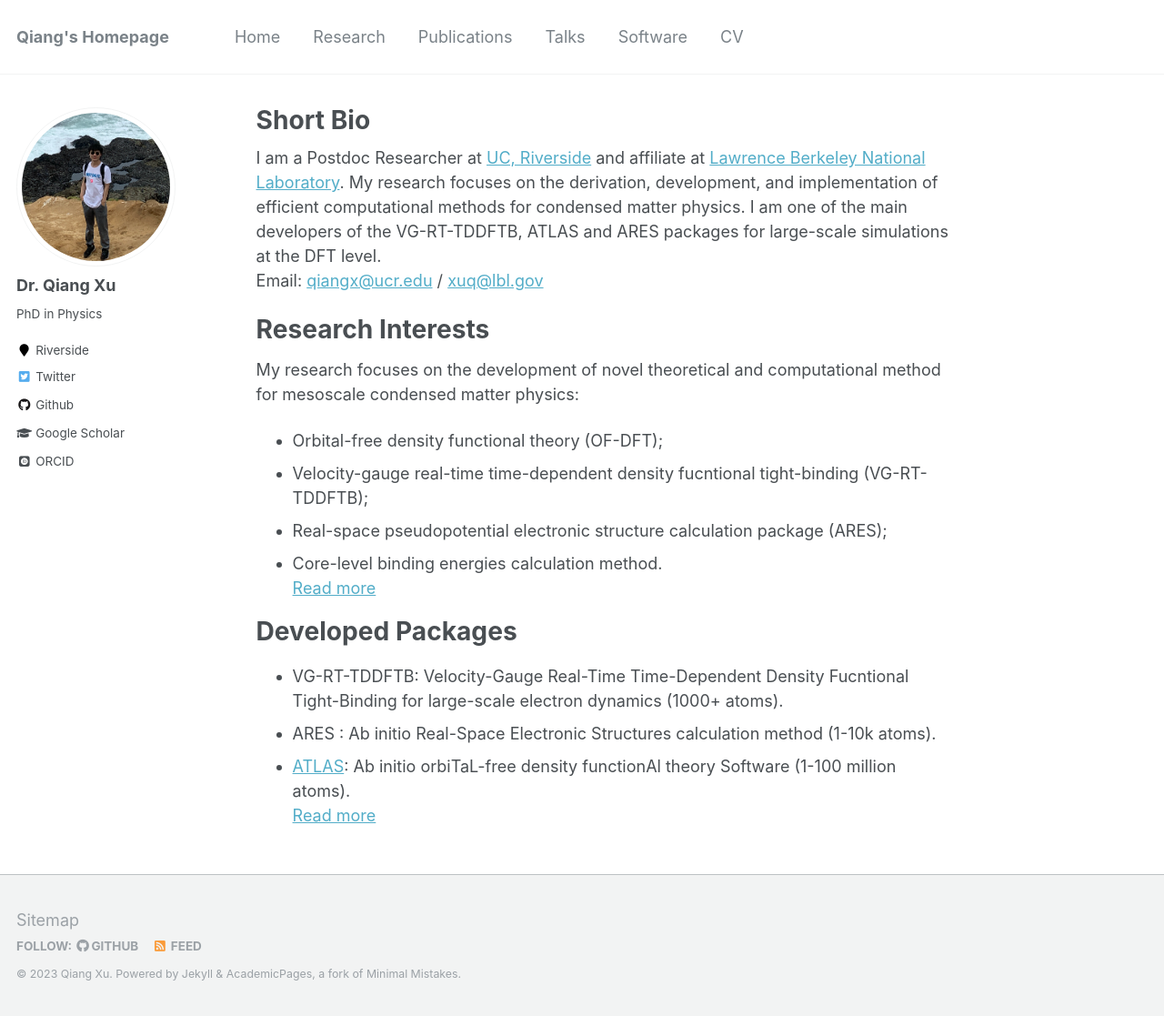
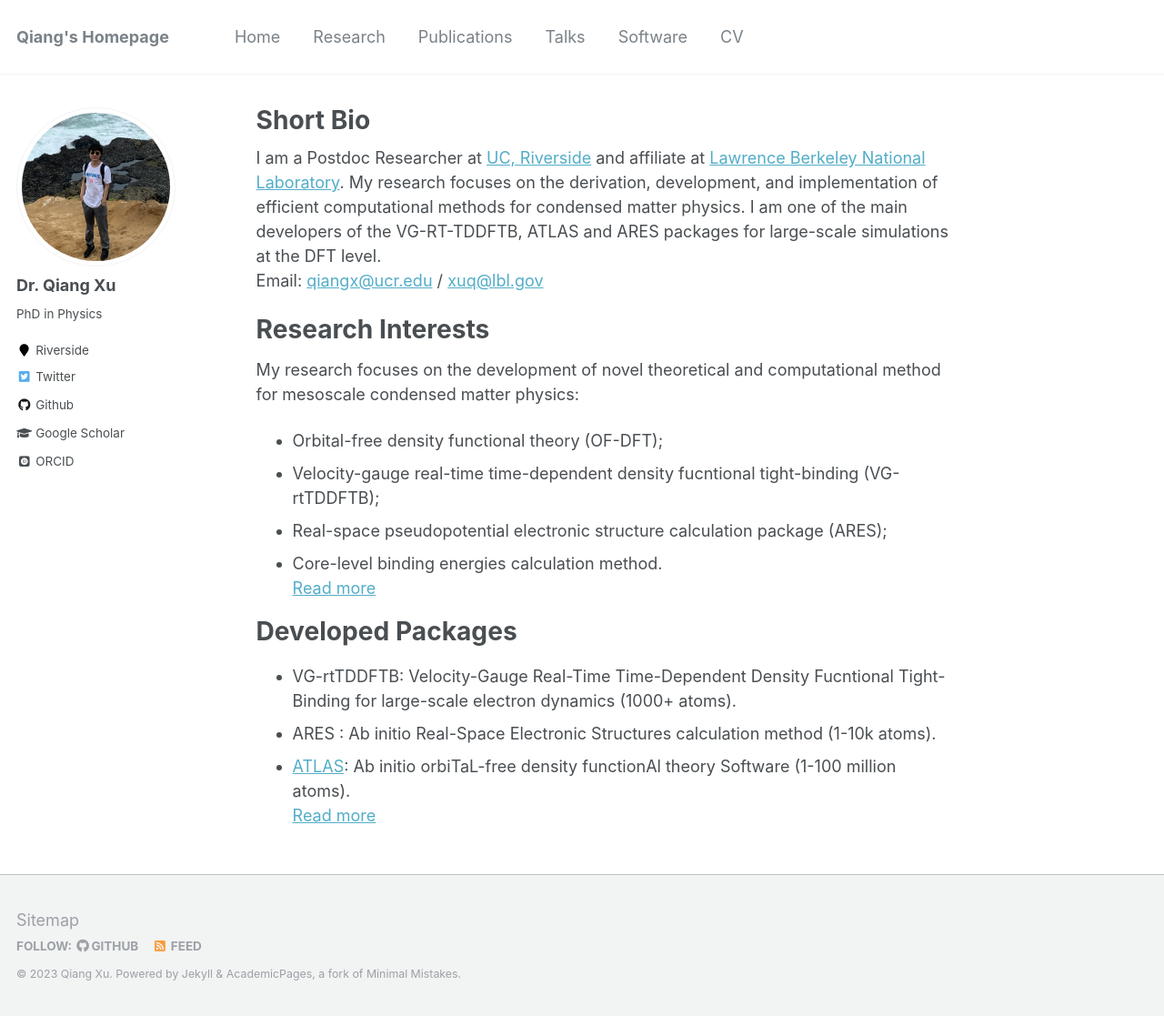
Before and after one commit to xqjlu/xqjlu.github.io, a Jekyll site: the page built from _pages/about.md, in a window 1280 px wide and 1117 px high. Shown: the whole window at 91% size. Built offline with Jekyll 4.4.1, drawn with Linux system fonts in a browser that asks for light colours; some web fonts are replaced.

Commit message:
VG-rtTDDFTB changed

```diff
--- a/_pages/about.md
+++ b/_pages/about.md
@@ -15,14 +15,14 @@ Research Interests
 ======
 My research focuses on the development of novel theoretical and computational method for mesoscale condensed matter physics:
 * Orbital-free density functional theory (OF-DFT);
-* Velocity-gauge real-time time-dependent density fucntional tight-binding (VG-RT-TDDFTB);
+* Velocity-gauge real-time time-dependent density fucntional tight-binding (VG-rtTDDFTB);
 * Real-space pseudopotential electronic structure calculation package (ARES);
 * Core-level binding energies calculation method.
 [Read more](https://xqjlu.github.io/research/)
 
 Developed Packages
 ======
-* VG-RT-TDDFTB: Velocity-Gauge Real-Time Time-Dependent Density Fucntional Tight-Binding for large-scale electron dynamics (1000+ atoms).
+* VG-rtTDDFTB: Velocity-Gauge Real-Time Time-Dependent Density Fucntional Tight-Binding for large-scale electron dynamics (1000+ atoms).
 * ARES : Ab initio Real-Space Electronic Structures calculation method (1-10k atoms).
 * [ATLAS](http://atlas-ch.cn/): Ab initio orbiTaL-free density functionAl theory Software (1-100 million atoms).
 [Read more](https://xqjlu.github.io/software/)
```
Also changed, not shown: _pages/research.md (+1 -1 lines).
